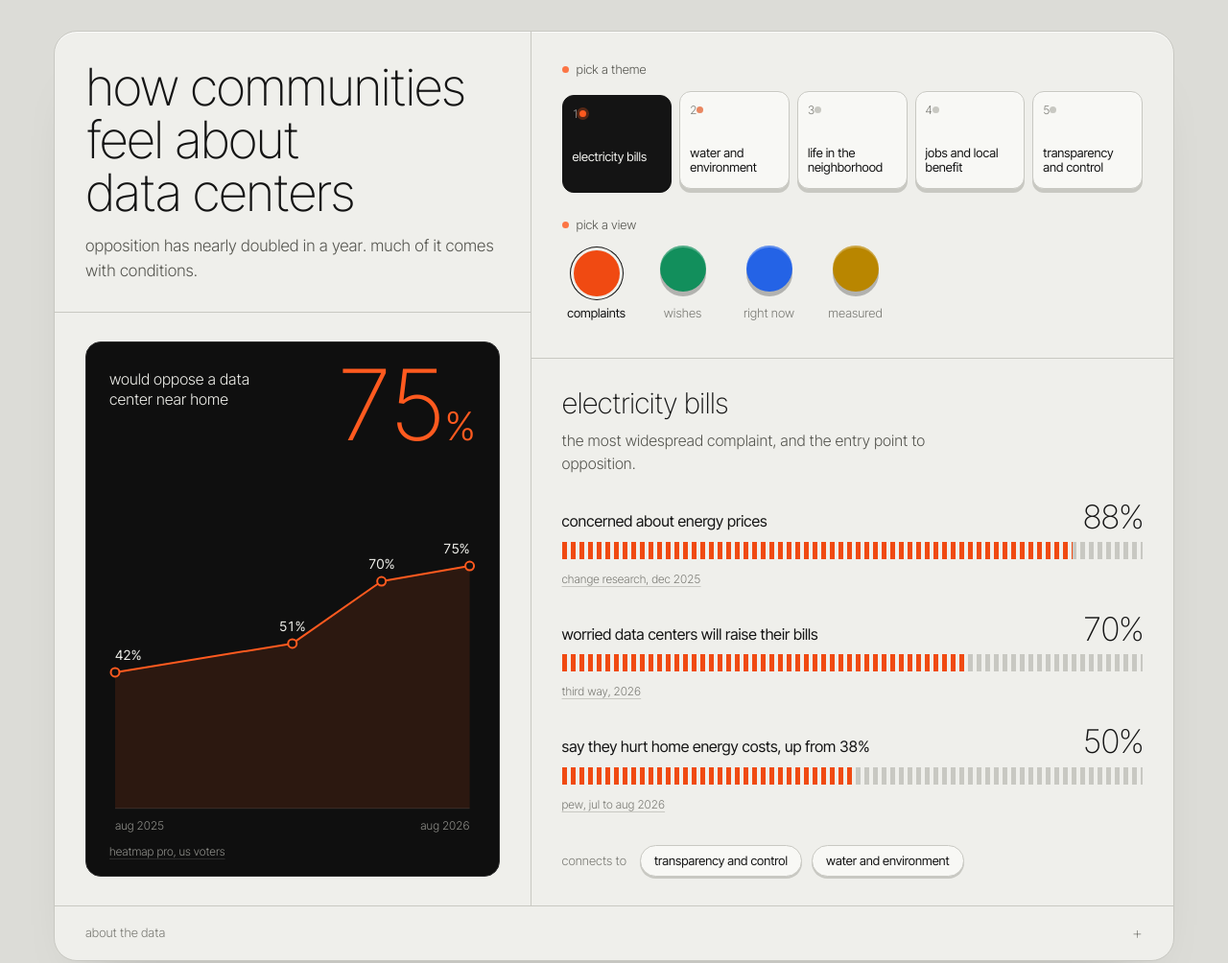
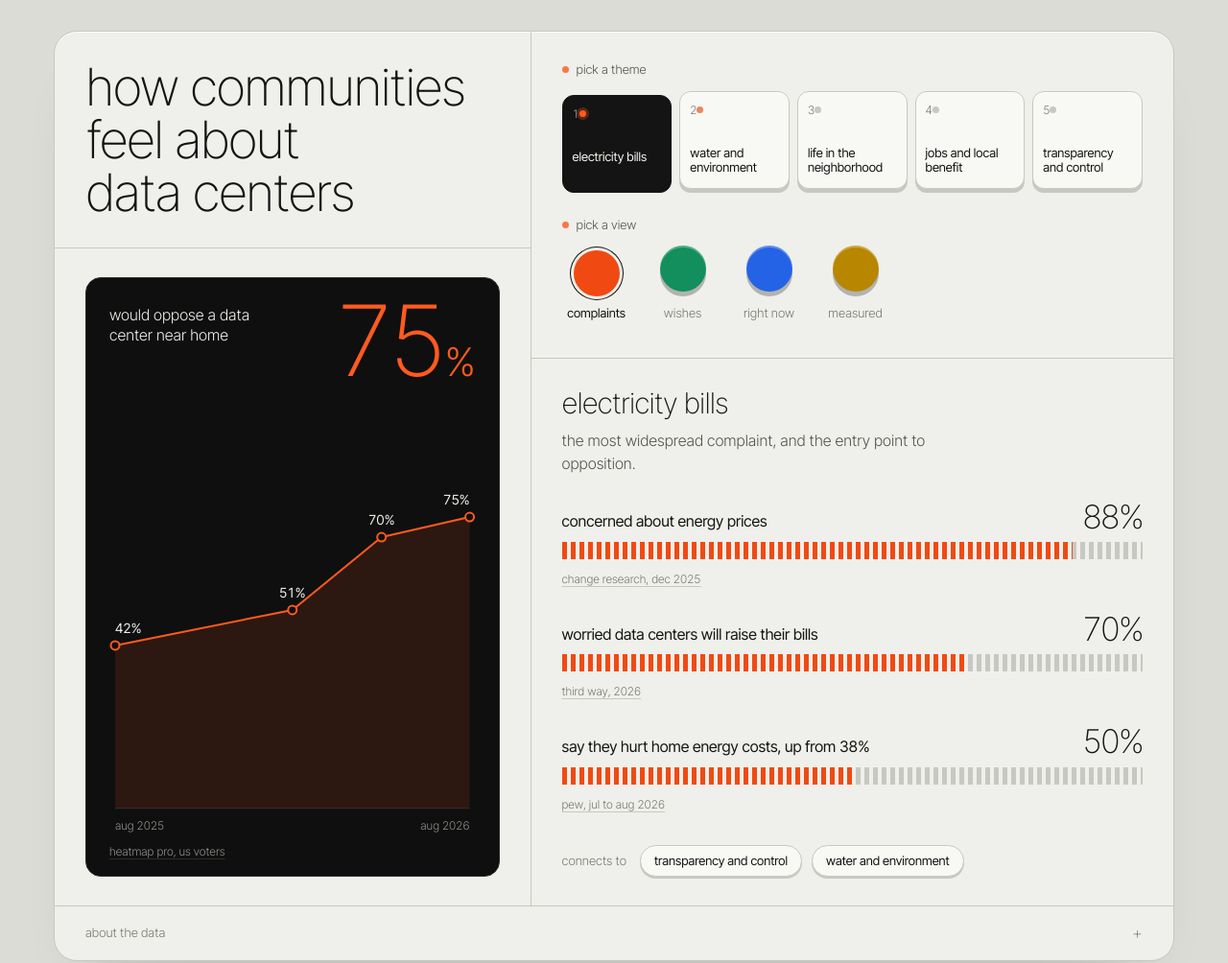
Before and after one commit to LeticiaIG/a-better-bargain, a plain HTML site: page index.html in a window 1280 px wide. Shown: the top 1004 px of the page at 96% size. Drawn offline with Linux system fonts and the light colour scheme.

Commit message:
Remove the subtitle under the page title
Co-Authored-By: Claude Fable 5.2 <noreply@anthropic.com>

```diff
--- a/index.html
+++ b/index.html
@@ -137,7 +137,6 @@ summary:hover{color:var(--ink)}
     <div class="col col-left">
     <header class="mod">
       <h1>How communities feel about data centers</h1>
-      <p class="lede">Opposition has nearly doubled in a year. Much of it comes with conditions.</p>
     </header>
 
     <section class="mod mod-screen" aria-labelledby="trend-title">
```
